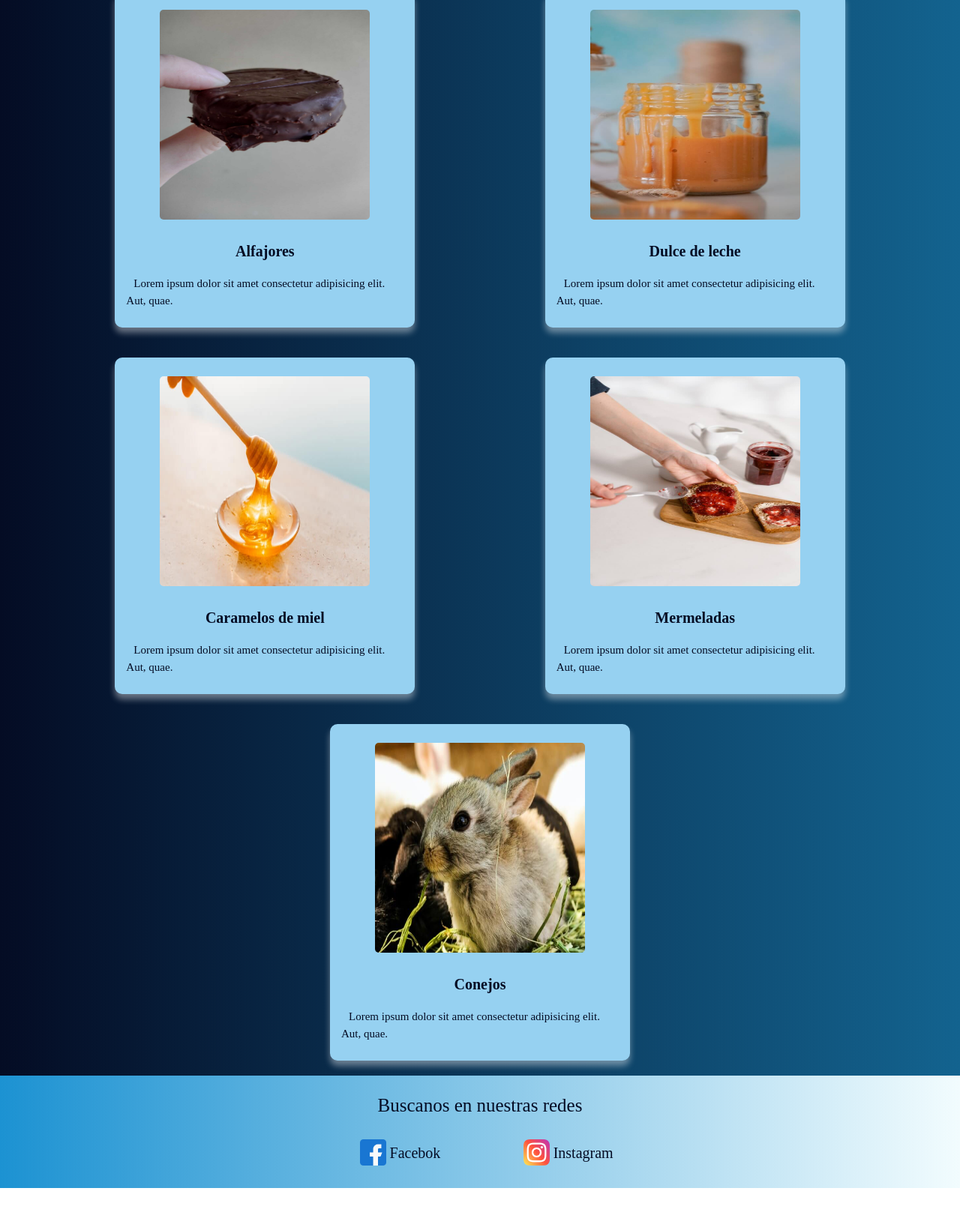
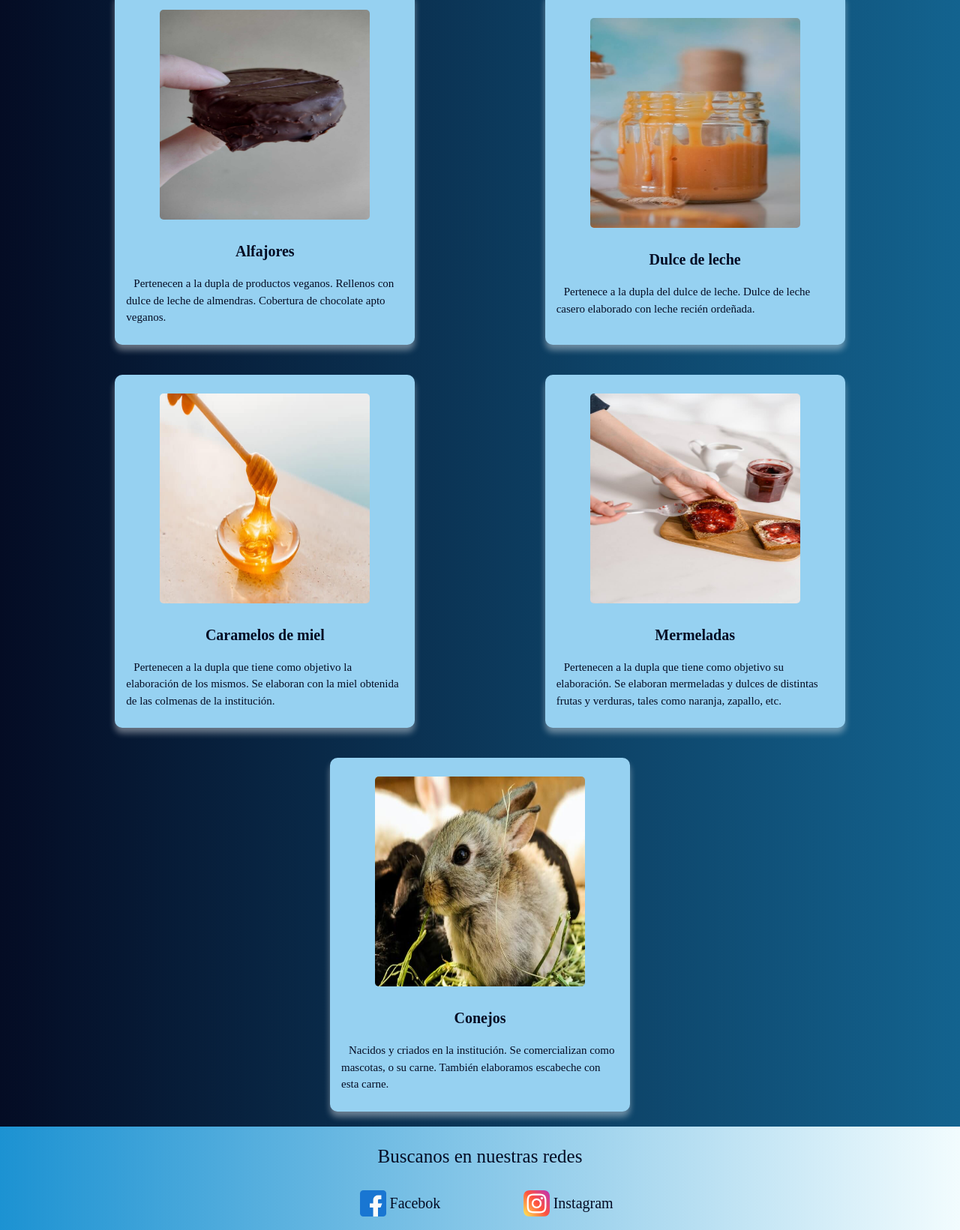
Before and after one commit to CatalinaMdeOca/Proyecto-final-Coderhouse, a website: page productos.html in a window 1280 px wide. Shown: the part 242-1883 px from the top of the page at 75% size. Before the commit the page ends 1827 px from the top, so only its background shows below. Drawn offline with nearby package versions, Linux system fonts and the light colour scheme; a web font is replaced by a local one.

Commit message:
productos

```diff
--- a/productos.html
+++ b/productos.html
@@ -75,7 +75,9 @@
         <div class="cards">
             <img src="img/alfajor2.jpeg" alt="imagen alfajor">
             <h3>Alfajores</h3>
-            <p>Lorem ipsum dolor sit amet consectetur adipisicing elit. Aut, quae.</p>
+            <p>
+                Pertenecen a la dupla de productos veganos. Rellenos con dulce de leche de almendras. Cobertura de chocolate apto veganos.
+            </p>
         </div>
 
 <!-- Termina card 1 -->
@@ -85,7 +87,9 @@
         <div class="cards">
             <img src="img/dulce de leche.jpg" alt="imagen dulce de leche">
             <h3>Dulce de leche</h3>
-            <p>Lorem ipsum dolor sit amet consectetur adipisicing elit. Aut, quae.</p>
+            <p>
+                Pertenece a la dupla del dulce de leche. Dulce de leche casero elaborado con leche recién ordeñada.
+            </p>
         </div>
 
 <!-- Termina card 2 -->
@@ -95,7 +99,9 @@
         <div class="cards">
             <img src="img/miel.jpg" alt="imagen miel">
             <h3>Caramelos de miel</h3>
-            <p>Lorem ipsum dolor sit amet consectetur adipisicing elit. Aut, quae.</p>
+            <p>
+                Pertenecen a la dupla que tiene como objetivo la elaboración de los mismos. Se elaboran con la miel obtenida de las colmenas de la institución.
+            </p>
         </div>
 
 <!-- Termina card 3 -->
@@ -105,7 +111,9 @@
         <div class="cards">
             <img src="img/mermelada.jpg" alt="imagen mermelada">
             <h3>Mermeladas</h3>
-            <p>Lorem ipsum dolor sit amet consectetur adipisicing elit. Aut, quae.</p>
+            <p>
+                Pertenecen a la dupla que tiene como objetivo su elaboración. Se elaboran mermeladas y dulces de distintas frutas y verduras, tales como naranja, zapallo, etc.
+            </p>
         </div>
 
 <!-- Termina card 4 -->
@@ -115,7 +123,9 @@
         <div class="cards">
             <img src="img/conejo.jpg" alt="imagen conejo">
             <h3>Conejos</h3>
-            <p>Lorem ipsum dolor sit amet consectetur adipisicing elit. Aut, quae.</p>
+            <p>
+                Nacidos y criados en la institución. Se comercializan como mascotas, o su carne. También elaboramos escabeche con esta carne.
+            </p>
         </div>
 
 <!-- Termina card 5 -->
```
Also changed, not shown: proyectos.html (+9 -3 lines).
